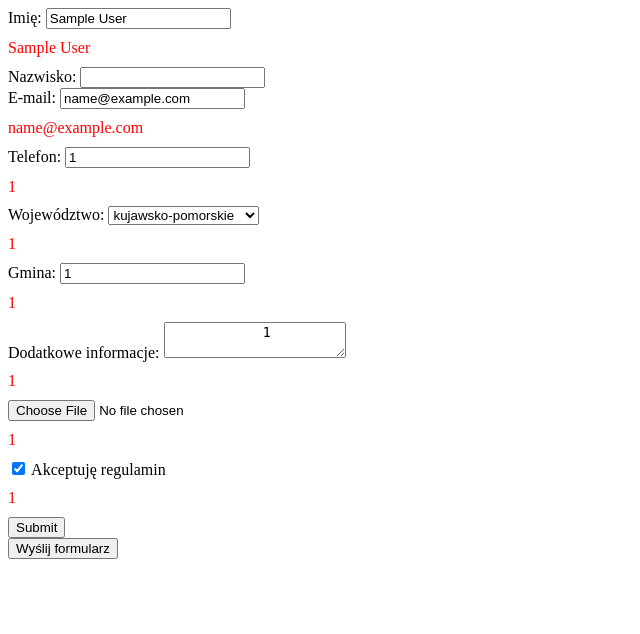
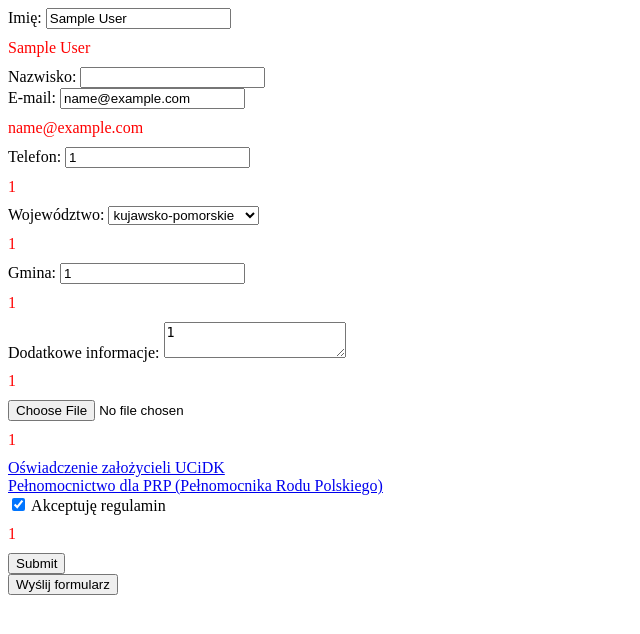
Before and after one commit to Davesoon/ucidk, a PHP site: page /form.php in a window 1280 px wide. Shown: the top 634 px of the page, without its empty margins (0-640 px from the left). Run offline with PHP 8.4, Linux system fonts and the light colour scheme; the visitor is signed in with stand-in values (Sample User, id 1); some libraries are stand-ins or nearby versions.

Commit message:
links to files implemented & _blank added

```diff
--- a/administration.php
+++ b/administration.php
@@ -257,7 +257,7 @@
                             ."<td>".$row["province"]."</td>"
                             ."<td>".$row["community"]."</td>"
                             ."<td>".$row["info"]."</td>"
-                            ."<td><a href=uploads/".$row["file"].">".$row["file"]."</a></td>"
+                            ."<td><a href=uploads/".$row["file"]." target='_blank'>".$row["file"]."</a></td>"
                             ."</tr>";
                     }
                 }
--- a/form.php
+++ b/form.php
@@ -343,15 +343,13 @@
             }
         ?>
 
-        Dodatkowe informacje: <textarea name="info">
-            <?php
+        Dodatkowe informacje: <textarea name="info"><?php
             if(isset($_SESSION['fr_info']))
             {
                 echo $_SESSION['fr_info'];
                 unset($_SESSION['fr_info']);
             }
-            ?>
-        </textarea><br>
+        ?></textarea><br>
         <?php
             if(isset($_SESSION['e_info']))
             {
@@ -369,6 +367,8 @@
             }
         ?>
 
+        <a href="https://drive.google.com/file/d/1X3FUXDP23MnR3zTDnNUmyedsjxjZgW4c/view" target="_blank">Oświadczenie założycieli UCiDK</a><br>
+        <a href="https://drive.google.com/file/d/1d2_Vw4c_E1ZJb4cVweCv9dLP-tdyo6_D/view" target="_blank">Pełnomocnictwo dla PRP (Pełnomocnika Rodu Polskiego)</a><br>
 
         <label>
             <input type="checkbox" name="regulations" <?php
```
